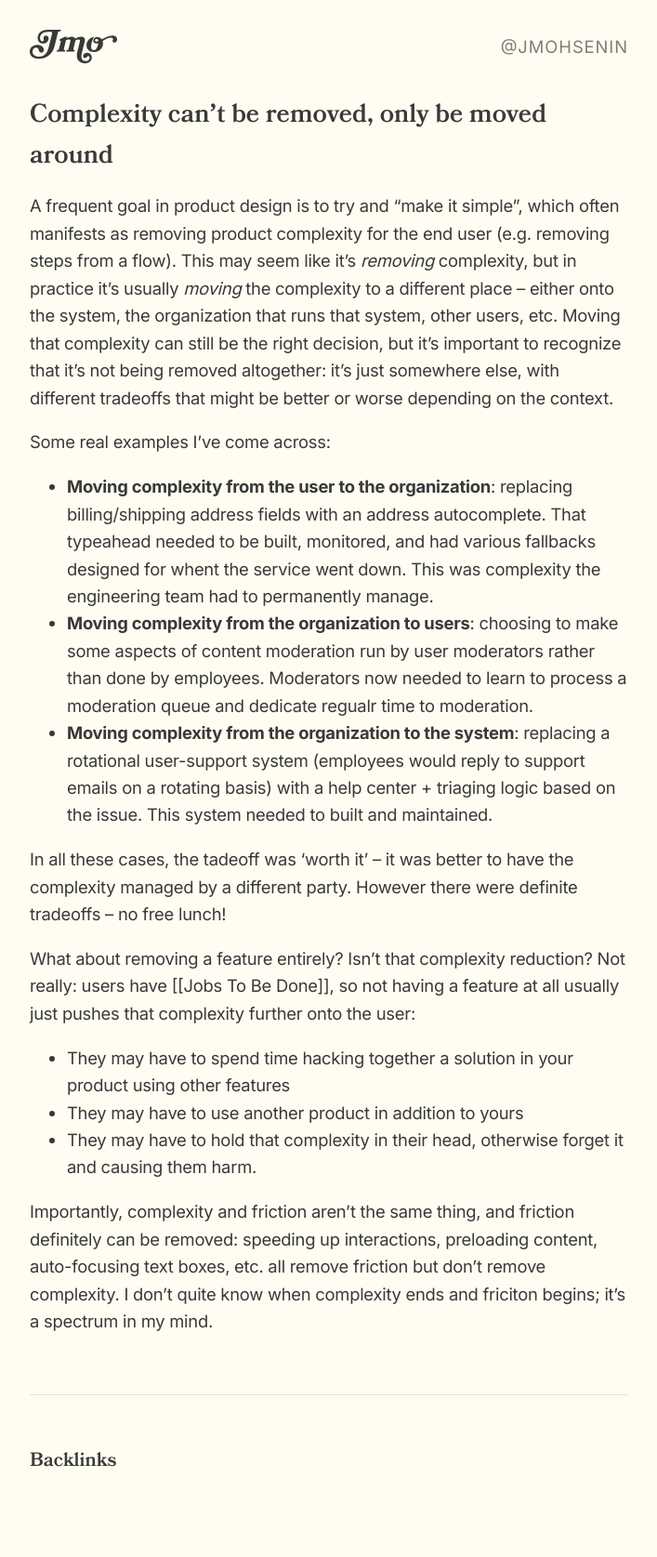
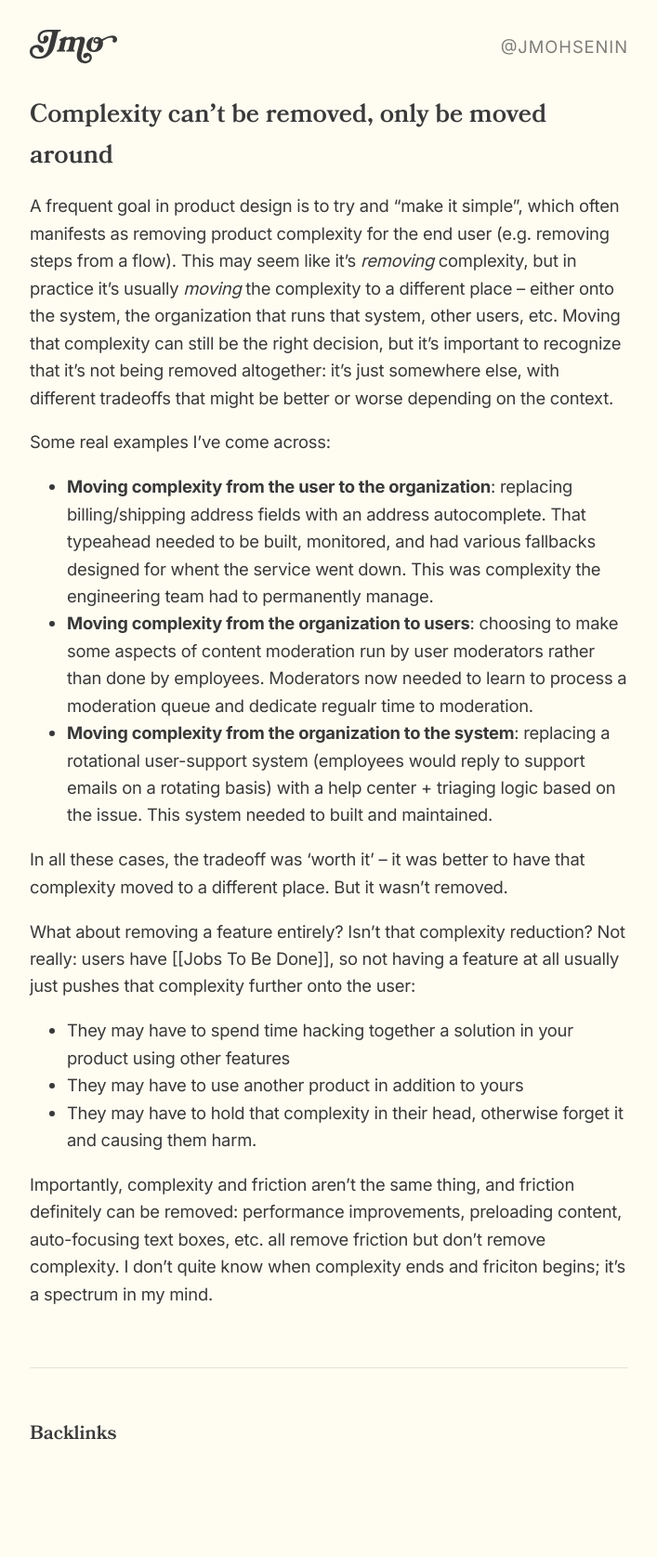
Before and after one commit to jmohsenin/jmohsenin.github.io, a Jekyll site: the page built from _notes/complexity.md, in a window 1280 px wide. Shown: the whole page at 93% size, without its empty margins (286-993 px from the left). Built offline with Jekyll 4.4.1, drawn with Linux system fonts in a browser that asks for light colours; after the commit the page ends 1646 px from its top, so only the background shows below that.

Commit message:
Copy edits to complexity note

```diff
--- a/_notes/complexity.md
+++ b/_notes/complexity.md
@@ -9,11 +9,11 @@ Some real examples I’ve come across:
 - **Moving complexity from the organization to users**: choosing to make some aspects of content moderation run by user moderators rather than done by employees. Moderators now needed to learn to process a moderation queue and dedicate regualr time to moderation.
 - **Moving complexity from the organization to the system**: replacing a rotational user-support system (employees would reply to support emails on a rotating basis) with a help center + triaging logic based on the issue. This system needed to built and maintained.
 
-In all these cases, the tadeoff was ‘worth it’ – it was better to have the complexity managed by a different party. However there were definite tradeoffs – no free lunch!
+In all these cases, the tradeoff was ‘worth it’ – it was better to have that complexity moved to a different place. But it wasn’t removed.
 
 What about removing a feature entirely? Isn’t that complexity reduction? Not really: users have [[Jobs To Be Done]], so not having a feature at all usually just pushes that complexity further onto the user:
 - They may have to spend time hacking together a solution in your product using other features
 - They may have to use another product in addition to yours
 - They may have to hold that complexity in their head, otherwise forget it and causing them harm.
 
-Importantly, complexity and friction aren’t the same thing, and friction definitely can be removed: speeding up interactions, preloading content, auto-focusing text boxes, etc. all remove friction but don’t remove complexity. I don’t quite know when complexity ends and friciton begins; it’s a spectrum in my mind.
+Importantly, complexity and friction aren’t the same thing, and friction definitely can be removed: performance improvements, preloading content, auto-focusing text boxes, etc. all remove friction but don’t remove complexity. I don’t quite know when complexity ends and friciton begins; it’s a spectrum in my mind.
```
